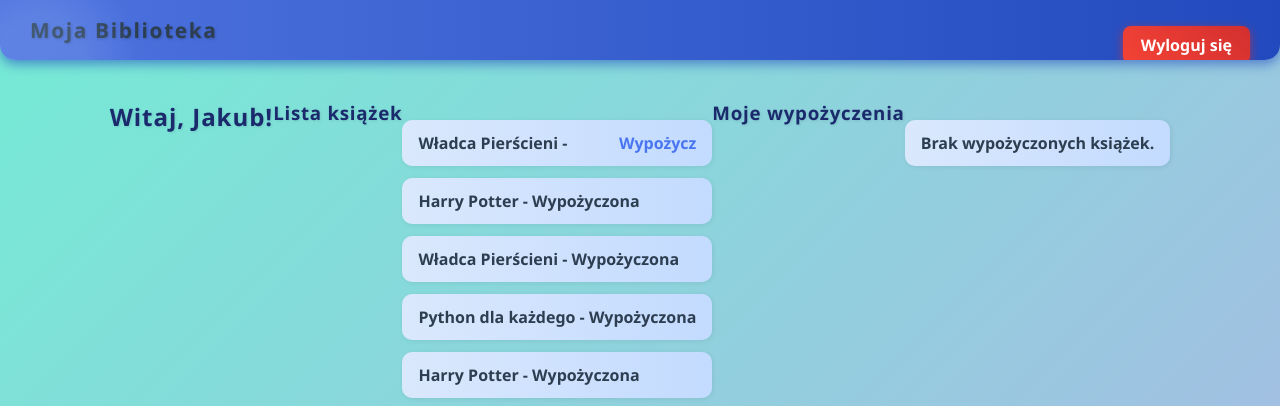
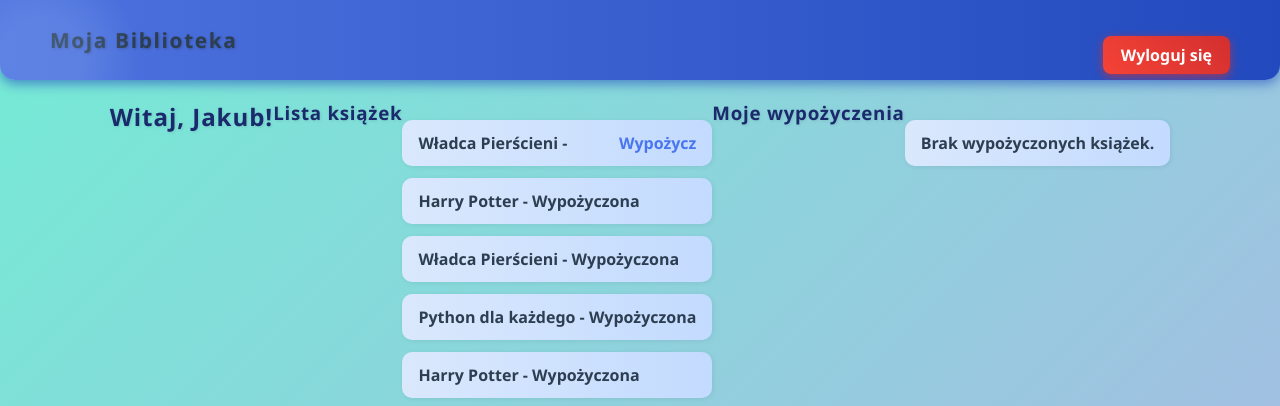
Before and after one commit to Kupsztajn/Biblioteka, a Flask app: page /dashboard in a window 1280 px wide. Shown: the top 406 px of the page. Run offline with Flask 3, Linux system fonts and the light colour scheme; a user stored in the database is signed in; data comes from the database, SQL or seed files in the repository.

Commit message:
naprawiony przycisk

```diff
--- a/static/style.css
+++ b/static/style.css
@@ -14,7 +14,7 @@
   color: white;
   font-weight: 700;
   font-size: 1.3rem;
-  padding: 0 30px;
+  padding: 0px 0px /* 0 30px; */
   z-index: 9999;
   border-radius: 0 0 15px 15px;
   user-select: none;
@@ -37,6 +37,7 @@
   cursor: pointer;
   border: none;
   color: white;
+  top: -4px;
 }
 
 .navbar button.logout-btn:hover {
@@ -46,7 +47,7 @@
 }
 
 .navbar button.logout-btn:active {
-  transform: translateY(1px);
+  transform: translateY(-10px);
   box-shadow: 0 2px 7px rgba(212, 47, 47, 0.5);
   outline: none;
 }
```
